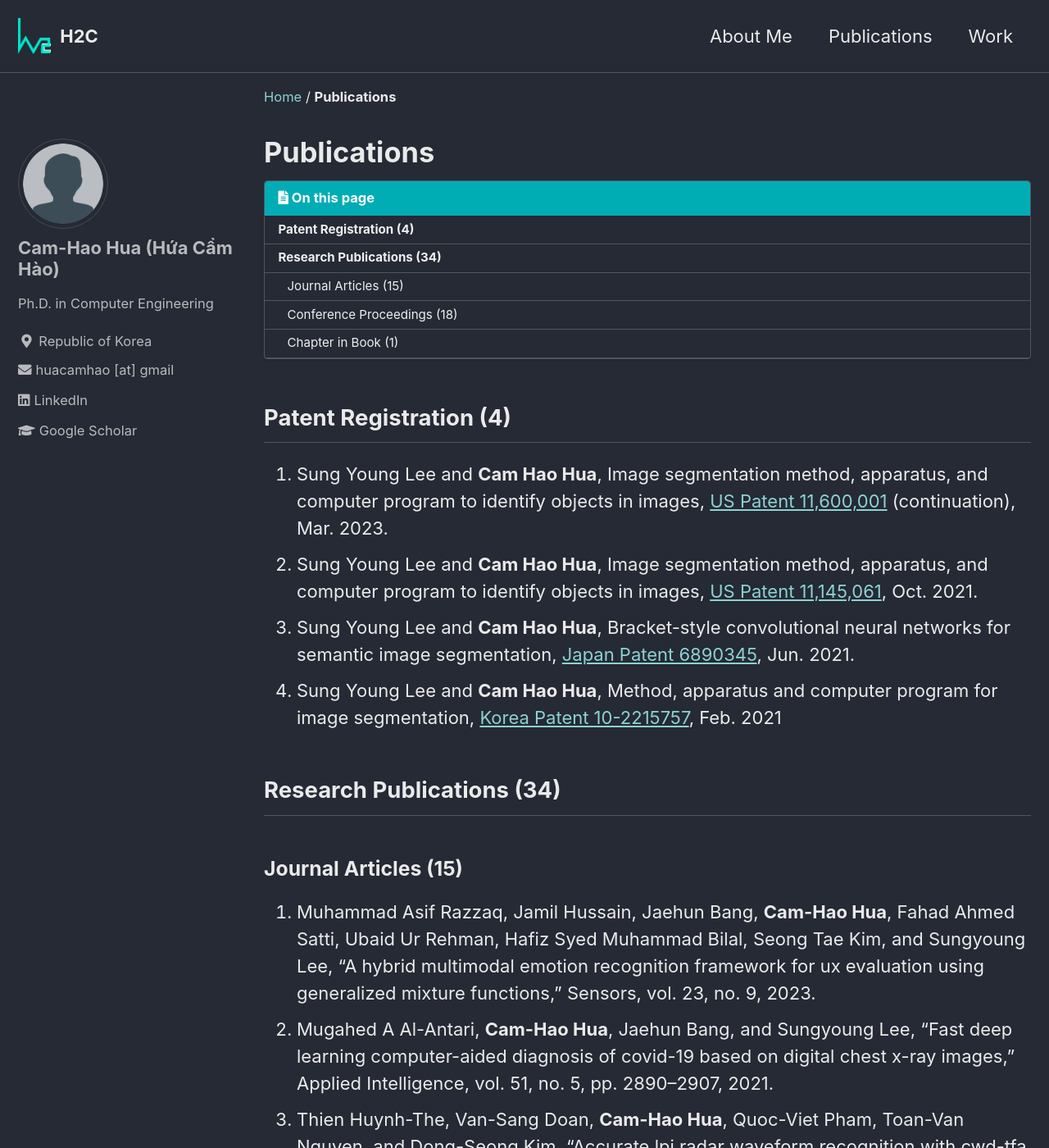
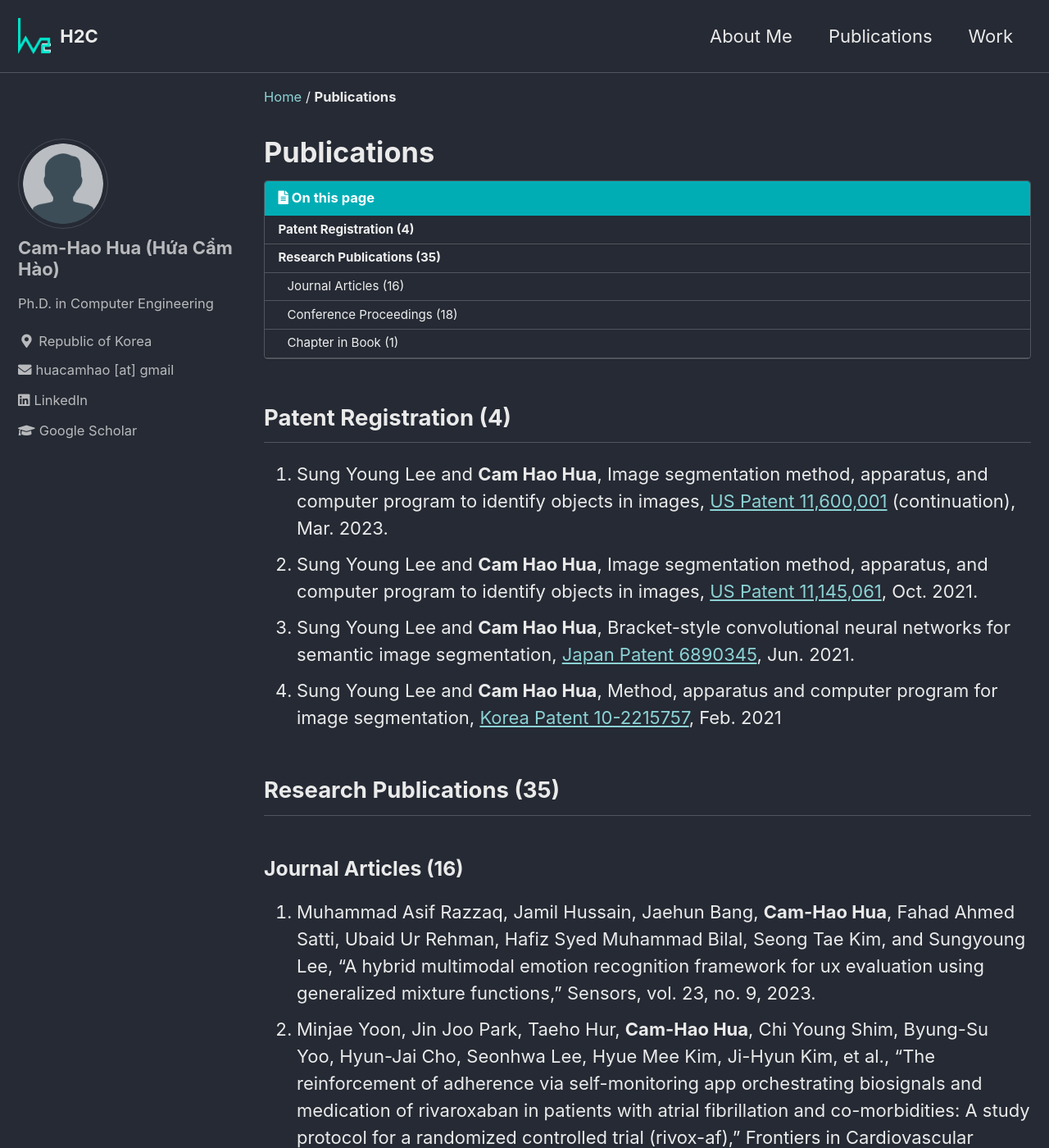
Before and after one commit to camhao168/camhao168.github.io, a Jekyll site: the page built from _pages/publications.md, in a window 1280 px wide and 1400 px high. Shown: the whole window at 82% size. Built offline with Jekyll 4.4.1, drawn with Linux system fonts in a browser that asks for light colours; cached includes are drawn as plain includes; some of the changed text lies outside the part shown.

Commit message:
Update publications.md

```diff
--- a/_pages/publications.md
+++ b/_pages/publications.md
@@ -13,24 +13,25 @@ date: 2023-05-22T20:40:19+00:00
 3. Sung Young Lee and **Cam Hao Hua**, Bracket-style convolutional neural networks for semantic image segmentation, [Japan Patent 6890345](https://patents.google.com/patent/JP6890345B2/en), Jun. 2021.
 4. Sung Young Lee and **Cam Hao Hua**, Method, apparatus and computer program for image segmentation, [Korea Patent 10-2215757](https://patents.google.com/patent/KR102215757B1/en), Feb. 2021
 
-## Research Publications (34)
+## Research Publications (35)
 
-### Journal Articles (15)
+### Journal Articles (16)
 1. Muhammad Asif Razzaq, Jamil Hussain, Jaehun Bang, **Cam-Hao Hua**, Fahad Ahmed Satti, Ubaid Ur Rehman, Hafiz Syed Muhammad Bilal, Seong Tae Kim, and Sungyoung Lee, “A hybrid multimodal emotion recognition framework for ux evaluation using generalized mixture functions,” Sensors, vol. 23, no. 9, 2023.
-2. Mugahed A Al-Antari, **Cam-Hao Hua**, Jaehun Bang, and Sungyoung Lee, “Fast deep learning computer-aided diagnosis of covid-19 based on digital chest x-ray images,” Applied Intelligence, vol. 51, no. 5, pp. 2890–2907, 2021.
-3. Thien Huynh-The, Van-Sang Doan, **Cam-Hao Hua**, Quoc-Viet Pham, Toan-Van Nguyen, and Dong-Seong Kim, “Accurate lpi radar waveform recognition with cwd-tfa for deep convolutional network,” IEEE Wireless Communications Letters, vol. 10, no. 8, pp. 1638–1642, 2021.
-4. Thien Huynh-The, **Cam-Hao Hua**, Van-Sang Doan, Quoc-Viet Pham, and Dong-Seong Kim, “Accurate deep cnn-based waveform recognition for intelligent radar systems,” IEEE Communications Letters, vol. 25, no. 9, pp. 2938–2942, 2021.
-5. **Cam-Hao Hua**, Thien Huynh-The, Sung-Ho Bae, and Sungyoung Lee, “Cross-attentional bracket-shaped convolutional network for semantic image segmentation,” Information Sciences, vol. 539, pp. 277–294, 2020. [Link](https://www.sciencedirect.com/science/article/pii/S0020025520306101?via%3Dihub)
-6. **Cam-Hao Hua**, Kiyoung Kim, Thien Huynh-The, Jong In You, Seung-Young Yu, Thuong Le-Tien, Sung-Ho Bae, and Sungyoung Lee, “Convolutional network with twofold feature augmentation for diabetic retinopathy recognition from multi-modal images,” IEEE Journal of Biomedical and Health Informatics, vol. 25, no. 7, pp. 2686–2697, 2020. [Link](https://ieeexplore.ieee.org/document/9277518)
-7. Thien Huynh-The, **Cam-Hao Hua**, Trung-Thanh Ngo, and Dong-Seong Kim, “Image representation of pose-transition feature for 3d skeleton-based action recognition,” Information Sciences, vol. 513, pp. 112–126, 2020.
-8. Thien Huynh-The, **Cam-Hao Hua**, Quoc-Viet Pham, and Dong-Seong Kim, “Mcnet: An efficient cnn architecture for robust automatic modulation classification,” IEEE Communications Letters, vol. 24, no. 4, pp. 811–815, 2020.
-9. Thien Huynh-The, **Cam-Hao Hua**, Nguyen Anh Tu, and Dong-Seong Kim, “Learning 3d spatiotemporal gait feature by convolutional network for person identification,” Neurocomputing, vol. 397, pp. 192–202, 2020.
-10. Thien Huynh-The, **Cam-Hao Hua**, Nguyen Anh Tu, and Dong-Seong Kim, “Physical activity recognition with statistical-deep fusion model using multiple sensory data for smart health,” IEEE Internet of Things Journal, vol. 8, no. 3, pp. 1533–1543, 2020.
-11. **Cam-Hao Hua**, Thien Huynh-The, Kiyoung Kim, Seung-Young Yu, Thuong Le-Tien, Gwang Hoon Park, Jaehun Bang, Wajahat Ali Khan, Sung-Ho Bae, and Sungyoung Lee, “Bimodal learning via trilogy of skip-connection deep networks for diabetic retinopathy risk progression identification,” International Journal of Medical Informatics, vol. 132, p. 103 926, 2019. [Link](https://www.sciencedirect.com/science/article/pii/S1386505619303557?via%3Dihub)
-12. Thien Huynh-The, **Cam-Hao Hua**, and Dong-Seong Kim, “Encoding pose features to images with data augmentation for 3-d action recognition,” IEEE Transactions on Industrial Informatics, vol. 16, no. 5, pp. 3100–3111, 2019.
-13. Thien Huynh-The, **Cam-Hao Hua**, Nguyen Anh Tu, and Dong-Seong Kim, “Locally statistical dual-mode background subtraction approach,” IEEE Access, vol. 7, pp. 9769–9782, 2019.
-14. Thien Huynh-The, **Cam-Hao Hua**, Nguyen Anh Tu, Taeho Hur, Jaehun Bang, Dohyeong Kim, Muhammad Bilal Amin, Byeong Ho Kang, Hyonwoo Seung, and Sungyoung Lee, “Selective bit embedding scheme for robust blind color image watermarking,” Information Sciences, vol. 426, pp. 1–18, 2018.
-15. Thien Huynh-The, **Cam-Hao Hua**, Nguyen Anh Tu, Taeho Hur, Jaehun Bang, Dohyeong Kim, Muhammad Bilal Amin, Byeong Ho Kang, Hyonwoo Seung, Soo-Yong Shin, et al., “Hierarchical topic modeling with pose-transition feature for action recognition using 3d skeleton data,” Information Sciences, vol. 444, pp. 20–35, 2018.
+2. Minjae Yoon, Jin Joo Park, Taeho Hur, **Cam-Hao Hua**, Chi Young Shim, Byung-Su Yoo, Hyun-Jai Cho, Seonhwa Lee, Hyue Mee Kim, Ji-Hyun Kim, et al., “The reinforcement of adherence via self-monitoring app orchestrating biosignals and medication of rivaroxaban in patients with atrial fibrillation and co-morbidities: A study protocol for a randomized controlled trial (rivox-af),” Frontiers in Cardiovascular Medicine, vol. 10, p. 890, 2023.
+3. Mugahed A Al-Antari, **Cam-Hao Hua**, Jaehun Bang, and Sungyoung Lee, “Fast deep learning computer-aided diagnosis of covid-19 based on digital chest x-ray images,” Applied Intelligence, vol. 51, no. 5, pp. 2890–2907, 2021.
+4. Thien Huynh-The, Van-Sang Doan, **Cam-Hao Hua**, Quoc-Viet Pham, Toan-Van Nguyen, and Dong-Seong Kim, “Accurate lpi radar waveform recognition with cwd-tfa for deep convolutional network,” IEEE Wireless Communications Letters, vol. 10, no. 8, pp. 1638–1642, 2021.
+5. Thien Huynh-The, **Cam-Hao Hua**, Van-Sang Doan, Quoc-Viet Pham, and Dong-Seong Kim, “Accurate deep cnn-based waveform recognition for intelligent radar systems,” IEEE Communications Letters, vol. 25, no. 9, pp. 2938–2942, 2021.
+6. **Cam-Hao Hua**, Thien Huynh-The, Sung-Ho Bae, and Sungyoung Lee, “Cross-attentional bracket-shaped convolutional network for semantic image segmentation,” Information Sciences, vol. 539, pp. 277–294, 2020. [Link](https://www.sciencedirect.com/science/article/pii/S0020025520306101?via%3Dihub)
+7. **Cam-Hao Hua**, Kiyoung Kim, Thien Huynh-The, Jong In You, Seung-Young Yu, Thuong Le-Tien, Sung-Ho Bae, and Sungyoung Lee, “Convolutional network with twofold feature augmentation for diabetic retinopathy recognition from multi-modal images,” IEEE Journal of Biomedical and Health Informatics, vol. 25, no. 7, pp. 2686–2697, 2020. [Link](https://ieeexplore.ieee.org/document/9277518)
+8. Thien Huynh-The, **Cam-Hao Hua**, Trung-Thanh Ngo, and Dong-Seong Kim, “Image representation of pose-transition feature for 3d skeleton-based action recognition,” Information Sciences, vol. 513, pp. 112–126, 2020.
+9. Thien Huynh-The, **Cam-Hao Hua**, Quoc-Viet Pham, and Dong-Seong Kim, “Mcnet: An efficient cnn architecture for robust automatic modulation classification,” IEEE Communications Letters, vol. 24, no. 4, pp. 811–815, 2020.
+10. Thien Huynh-The, **Cam-Hao Hua**, Nguyen Anh Tu, and Dong-Seong Kim, “Learning 3d spatiotemporal gait feature by convolutional network for person identification,” Neurocomputing, vol. 397, pp. 192–202, 2020.
+11. Thien Huynh-The, **Cam-Hao Hua**, Nguyen Anh Tu, and Dong-Seong Kim, “Physical activity recognition with statistical-deep fusion model using multiple sensory data for smart health,” IEEE Internet of Things Journal, vol. 8, no. 3, pp. 1533–1543, 2020.
+12. **Cam-Hao Hua**, Thien Huynh-The, Kiyoung Kim, Seung-Young Yu, Thuong Le-Tien, Gwang Hoon Park, Jaehun Bang, Wajahat Ali Khan, Sung-Ho Bae, and Sungyoung Lee, “Bimodal learning via trilogy of skip-connection deep networks for diabetic retinopathy risk progression identification,” International Journal of Medical Informatics, vol. 132, p. 103 926, 2019. [Link](https://www.sciencedirect.com/science/article/pii/S1386505619303557?via%3Dihub)
+13. Thien Huynh-The, **Cam-Hao Hua**, and Dong-Seong Kim, “Encoding pose features to images with data augmentation for 3-d action recognition,” IEEE Transactions on Industrial Informatics, vol. 16, no. 5, pp. 3100–3111, 2019.
+14. Thien Huynh-The, **Cam-Hao Hua**, Nguyen Anh Tu, and Dong-Seong Kim, “Locally statistical dual-mode background subtraction approach,” IEEE Access, vol. 7, pp. 9769–9782, 2019.
+15. Thien Huynh-The, **Cam-Hao Hua**, Nguyen Anh Tu, Taeho Hur, Jaehun Bang, Dohyeong Kim, Muhammad Bilal Amin, Byeong Ho Kang, Hyonwoo Seung, and Sungyoung Lee, “Selective bit embedding scheme for robust blind color image watermarking,” Information Sciences, vol. 426, pp. 1–18, 2018.
+16. Thien Huynh-The, **Cam-Hao Hua**, Nguyen Anh Tu, Taeho Hur, Jaehun Bang, Dohyeong Kim, Muhammad Bilal Amin, Byeong Ho Kang, Hyonwoo Seung, Soo-Yong Shin, et al., “Hierarchical topic modeling with pose-transition feature for action recognition using 3d skeleton data,” Information Sciences, vol. 444, pp. 20–35, 2018.
 
 ### Conference Proceedings (18)
 1. Mugahed A Al-Antari, **Cam-Hao Hua**, Jaehun Bang, Dong-Ju Choi, Sun Moo Kang, and Sungyoung Lee, “A rapid deep learning computer-aided diagnosis to simultaneously detect and classify the novel covid-19 pandemic,” in 2020 IEEE-EMBS Conference on Biomedical Engineering and Sciences (IECBES), IEEE, 2021, pp. 585–588.
```
